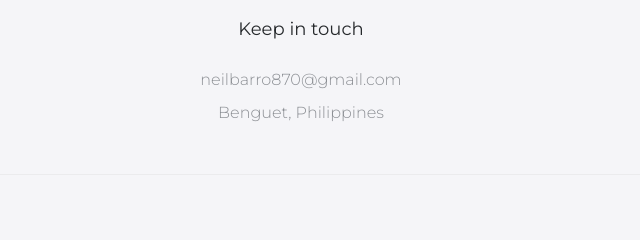
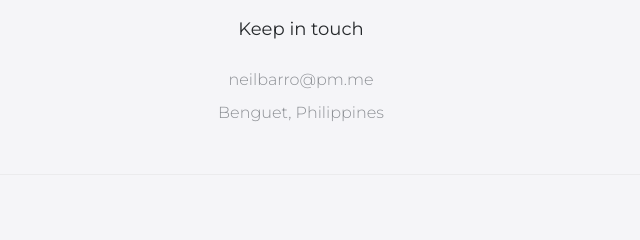
Before and after one commit to lixuan-luo/lixuan-luo.github.io, a plain HTML site: page index.html in a window 1280 px wide. Shown: the part 5013-5253 px from the top of the page, 339-979 px from the left. Drawn offline with nearby package versions, Linux system fonts and the light colour scheme.

Commit message:
Update index.html
edited email ad

```diff
--- a/index.html
+++ b/index.html
@@ -154,7 +154,7 @@
                 <h4>Keep in touch</h4>
                 <br>
                 <ul class="list-unstyled contact-links">
-                    <li><a href="mailto:neilbarro870@gmail.com">neilbarro870@gmail.com</a></li>
+                    <li><a href="mailto:neilbarro@pm.me">neilbarro@pm.me</a></li>
                     <li>
                         <p>Benguet, Philippines</p>
                     </li>
```
